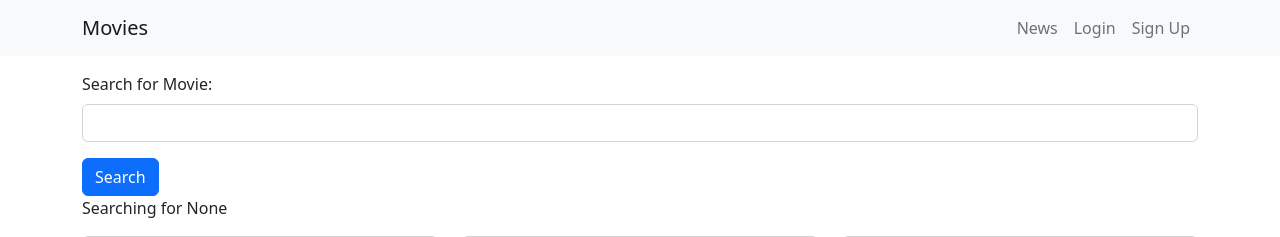
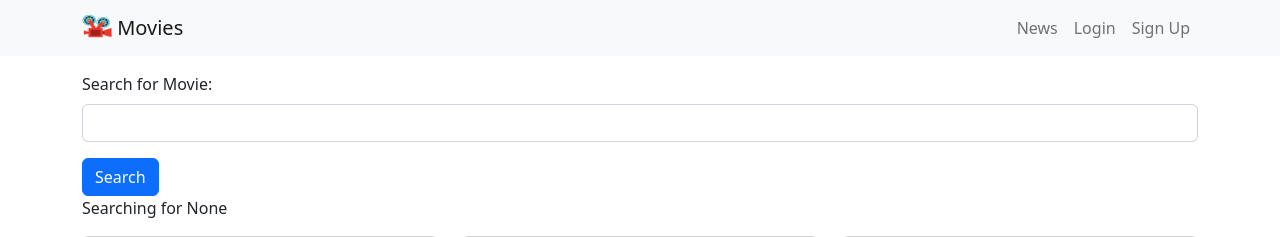
Before and after one commit to mbalandari/movie_first, a Django app: page / in a window 1280 px wide. Shown: the top 237 px of the page. Run offline with Django 4.2, Linux system fonts and the light colour scheme; data comes from the database, SQL or seed files in the repository; parts of the project's set-up code (start-up, migrations or seed data) failed here and were passed over.

Commit message:
add logo as static

```diff
--- a/movie_first/settings.py
+++ b/movie_first/settings.py
@@ -133,3 +133,5 @@ DEFAULT_AUTO_FIELD = "django.db.models.BigAutoField"
 
 MEDIA_ROOT = os.path.join(BASE_DIR, 'media')
 MEDIA_URL = '/media/'
+
+STATICFILES_DIRS = [BASE_DIR / 'static/',]
--- a/templates/base.html
+++ b/templates/base.html
@@ -15,7 +15,9 @@
 <body>
     <nav class="navbar navbar-expand-lg navbar-light bg-light mb-3">
         <div class="container">
-            <a class="navbar-brand" href="{% url 'home' %}">Movies</a>
+            <a class="navbar-brand" href="{% url 'home' %}">{% load static %}
+                <img src="{% static 'images/movie.png' %}" alt="" width="30" height="24"
+                    class="d-inline-block align-text-top" /> Movies</a>
             <button class="navbar-toggler" type="button" data-bs-toggle="collapse" data-bs-target="#navbarNavAltMarkup"
                 aria-controls="navbarNavAltMarkup" aria-expanded="false" aria-label="Toggle navigation">
                 <span class="navbar-toggler-icon"></span>
```
Also changed, not shown: static/images/movie.png (added).
